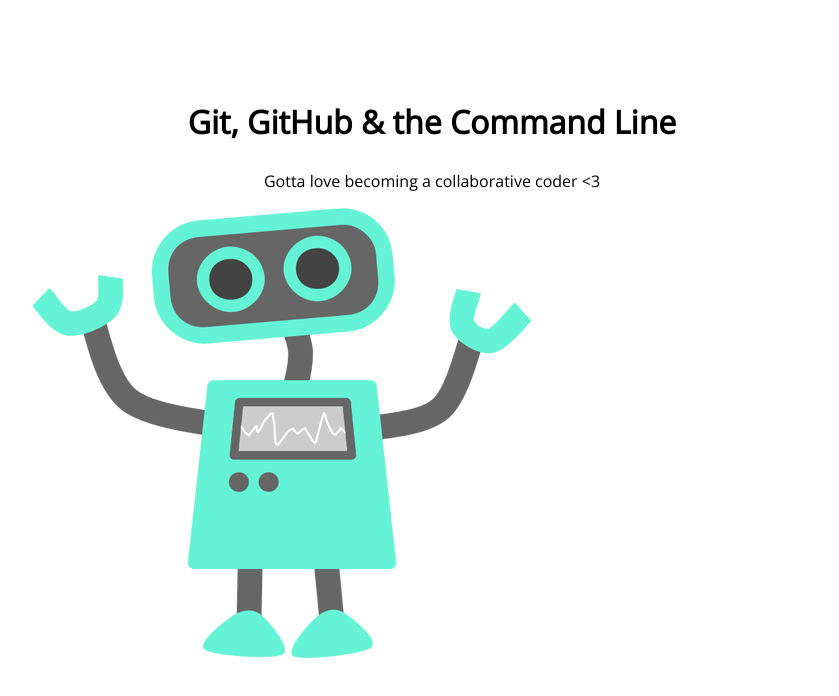
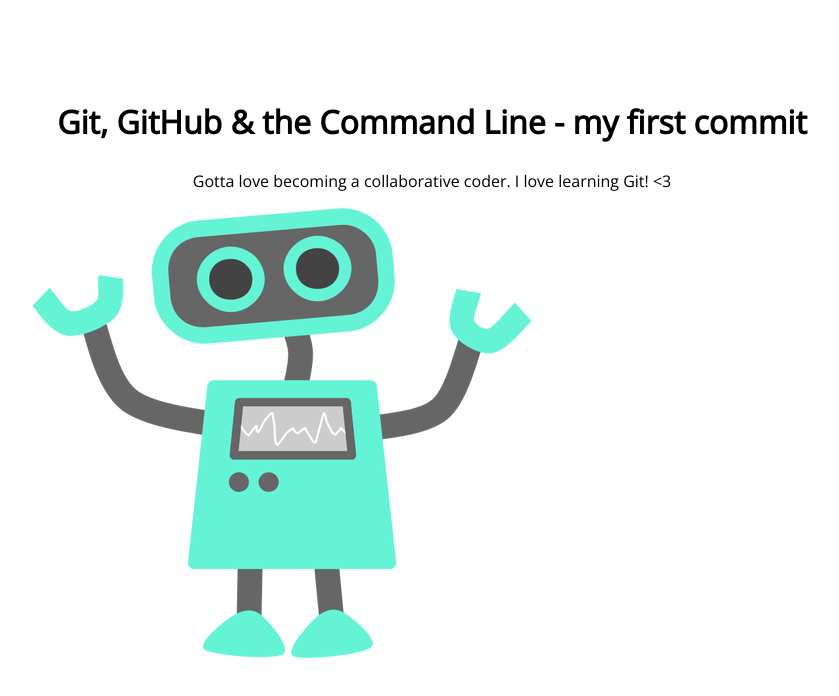
Before and after one commit to coconutcreatif/105-project, a plain HTML site: page index.html in a window 1280 px wide. Shown: the whole page, without its empty margins (208-1047 px from the left). Drawn offline with nearby package versions, Linux system fonts and the light colour scheme.

Commit message:
change h1 and p tags

```diff
--- a/index.html
+++ b/index.html
@@ -8,8 +8,8 @@
 </head>
 <body>
 	<section>
-		<h1>Git, GitHub & the Command Line</h1>
-		<p>Gotta love becoming a collaborative coder <3</p>
+		<h1>Git, GitHub & the Command Line - my first commit</h1>
+		<p>Gotta love becoming a collaborative coder. I love learning Git! <3</p>
 		<img src="img/happy-blue-robot.png">
 	</section>
 </body>
```
